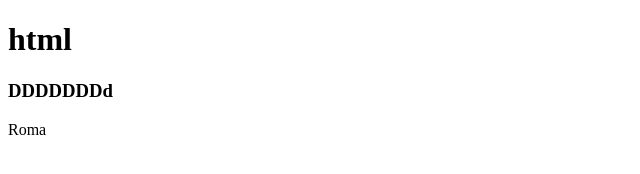
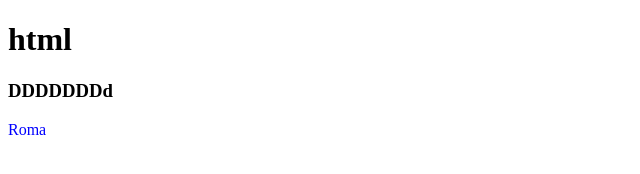
Before and after one commit to amonsho/error, a plain HTML site: page index.html in a window 1280 px wide. Shown: the full height of the page, 0-640 px from the left. Drawn offline with Linux system fonts and the light colour scheme.

Commit message:
add style to p

```diff
--- a/index.html
+++ b/index.html
@@ -9,6 +9,6 @@
     <h1>html</h1>
 
     <h3>DDDDDDDd</h3>
-    <p>Roma</p>
+    <p style="color: blue;">Roma</p>
 </body>
 </html>
```
